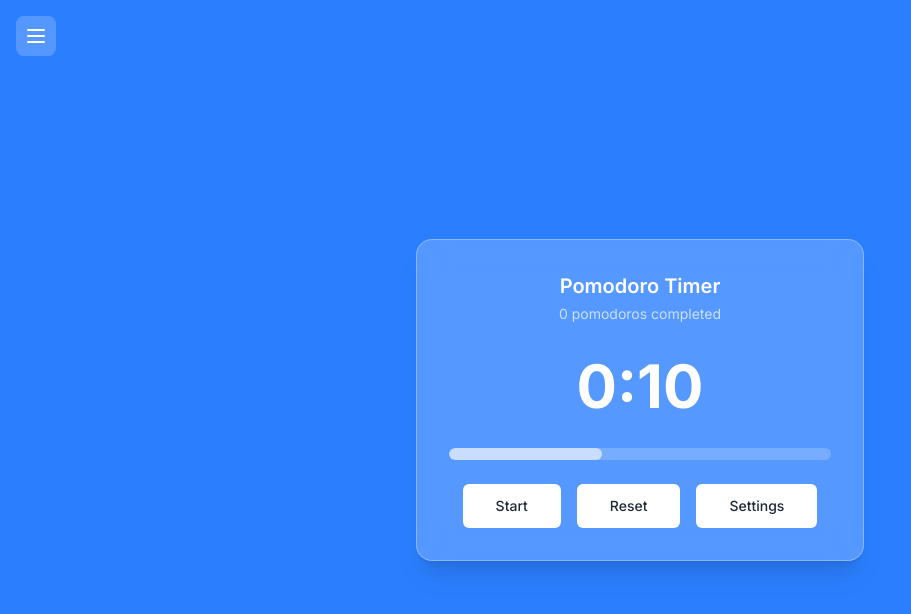
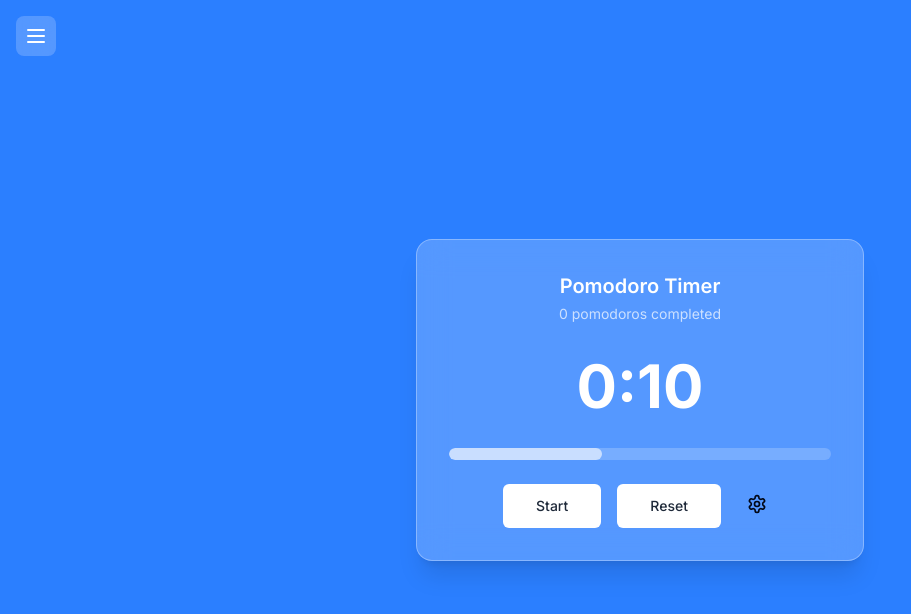
Before and after one commit to Snipe-ctrl/level-up-focus, a Next.js app: page / in a window 1280 px wide. Shown: the top 614 px of the page, without its empty margins (0-911 px from the left). Built offline with nearby package versions, Linux system fonts and the light colour scheme; no server answers.

Commit message:
ui(timer): added gear icon for timer settings_

```diff
--- a/package.json
+++ b/package.json
@@ -10,6 +10,7 @@
   },
   "dependencies": {
     "@supabase/supabase-js": "^2.49.1",
+    "lucide-react": "^0.482.0",
     "next": "15.2.1",
     "react": "^19.0.0",
     "react-dom": "^19.0.0"
--- a/src/app/globals.css
+++ b/src/app/globals.css
@@ -1,13 +1,43 @@
 @import "tailwindcss";
 
-:root {
-  --background: #ffffff;
-  --foreground: #171717;
+@layer base {
+  :root {
+    --background: hsl(0 0% 100%);
+    --foreground: hsl(222.2 84% 4.9%);
+
+    --card: 0 0% 100%;
+    --card-foreground: 222.2 84% 4.9%;
+
+    --popover: 0 0% 100%;
+    --popover-foreground: 222.2 84% 4.9%;
+
+    --primary: 262.1 83.3% 57.8%;
+    --primary-foreground: 210 40% 98%;
+
+    --secondary: 210 40% 96.1%;
+    --secondary-foreground: 222.2 47.4% 11.2%;
+
+    --muted: 210 40% 96.1%;
+    --muted-foreground: 215.4 16.3% 46.9%;
+
+    --accent: 210 40% 96.1%;
+    --accent-foreground: 222.2 47.4% 11.2%;
+
+    --destructive: 0 84.2% 60.2%;
+    --destructive-foreground: 210 40% 98%;
+
+    --border: 214.3 31.8% 91.4%;
+    --input: 214.3 31.8% 91.4%;
+    --ring: 262.1 83.3% 57.8%;
+
+    --radius: 0.5rem;
+  }
 }
 
 @theme inline {
   --color-background: var(--background);
   --color-foreground: var(--foreground);
+
   --font-sans: 'Inter', sans-serif;
   --font-mono: var(--font-geist-mono);
 }
--- a/src/components/timer.js
+++ b/src/components/timer.js
@@ -1,6 +1,7 @@
 "use client";
 
 import { useEffect, useState } from "react";
+import { Settings } from "lucide-react";
 import Button from "./ui/button";
 
 export default function Timer() {
@@ -65,7 +66,13 @@ export default function Timer() {
                             {!isRunning ? 'Start' : 'Pause'}
                         </Button>
                         <Button onClick={handleReset}>Reset</Button>
-                        <Button>Settings</Button>
+                        <Button
+                            className=""
+                            variant="ghost"
+                            size="icon"
+                        >
+                            <Settings className="h-5 w-5"/>
+                        </Button>
                     </div>
                 </div>
             </div>
--- a/src/components/ui/button.js
+++ b/src/components/ui/button.js
@@ -15,11 +15,13 @@ const Button = ({
     disabled:pointer-events-none disabled:opacity-50`;
 
     const variants = {
-        primary: "bg-white hover:bg-white/90 text-gray-800 border border-white/50"
+        primary: "bg-white hover:bg-white/90 text-gray-800 border border-white/50",
+        ghost: "hover:text-gray-900 hover:bg-gray-100/20",
     };
 
     const sizes = {
-        lg: "h-11 rounded-md px-8"
+        icon: "h-10 w-10",
+        lg: "h-11 rounded-md px-8",
     };
 
     return (
--- a/tailwind.config.js
+++ b/tailwind.config.js
@@ -2,7 +2,26 @@
 module.exports = {
     content: ["./src/**/*.{js,ts,jsx,tsx}", "./pages/**/*.{js,ts,jsx,tsx}"],
     theme: {
-      extend: {},
+      container: {
+        center: true,
+        padding: "2rem",
+        screens : {
+          "2xl": "1400px",
+        },
+      },
+      extend: {
+        colors: {
+          foreground: "hsl(var(--foreground))",
+          primary: {
+            DEFAULT: "hsl(var(--primary))",
+            foreground: "hsl(var(--secondary-foreground))",
+          },
+          accent: {
+            DEFAULT: "hsl(var(--accent))",
+            foreground: "hsl(var(--accent-foreground))",
+          },
+        },
+      },
     },
     plugins: [],
   };
```
Also changed, not shown: 1 other file (tests, documents, lock files or other folders).
